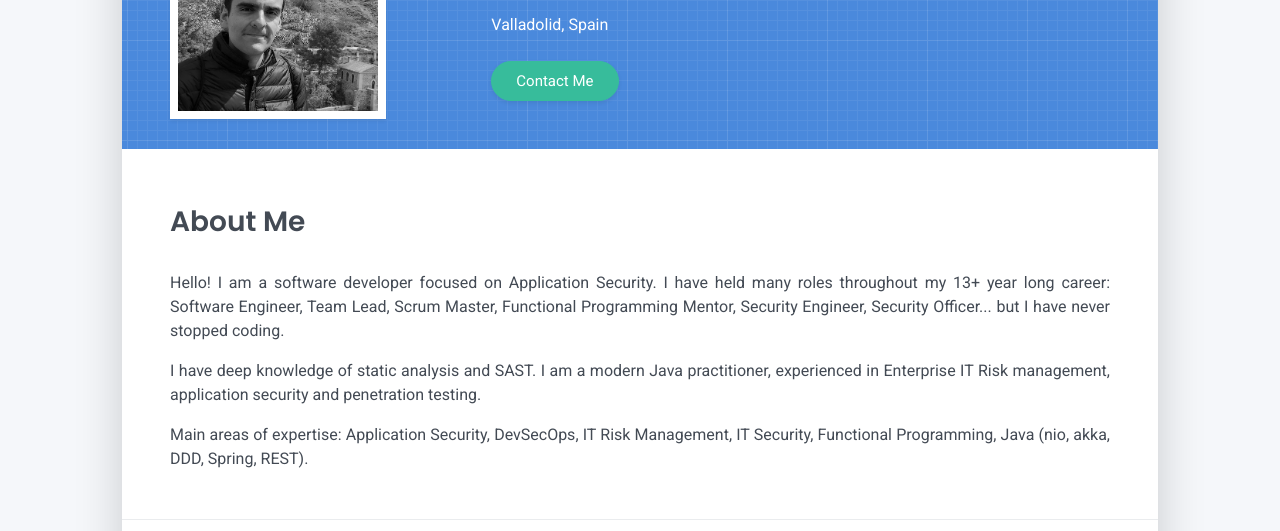
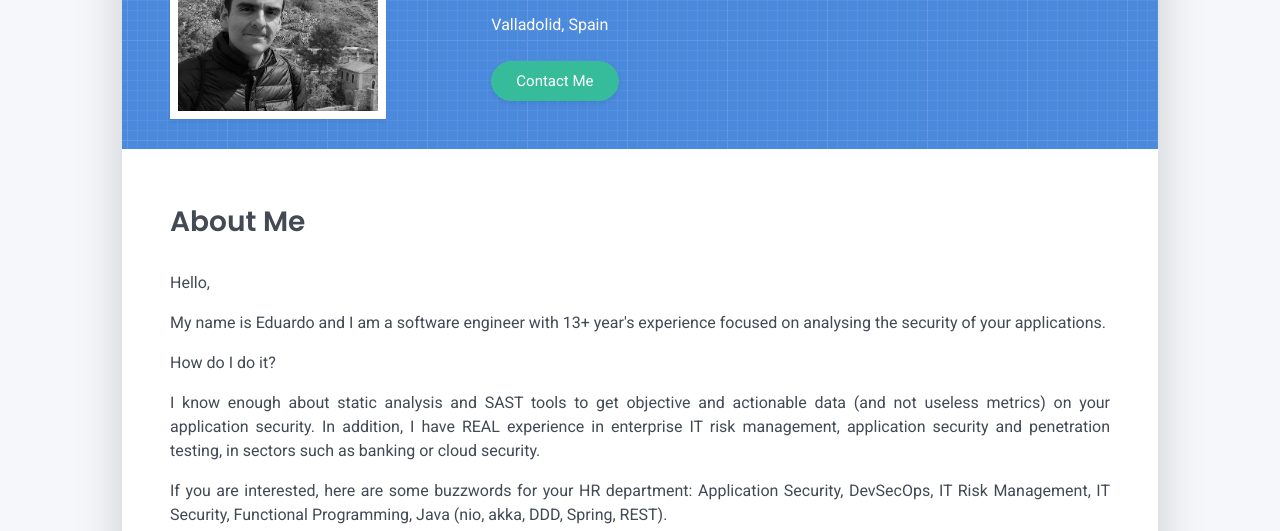
Before and after one commit to jfbyers/jfbyers.github.io, a plain HTML site: page index.html in a window 1280 px wide. Shown: the part 269-800 px from the top of the page. Drawn offline with Linux system fonts and the light colour scheme.

Commit message:
Text changed

```diff
--- a/index.html
+++ b/index.html
@@ -70,14 +70,19 @@
     <div class="row">
 
         <h2 class="h3 mb-3">About Me</h2>
-        <p>Hello! I am a software developer focused on Application Security. I have held many roles throughout my
-          <script type="text/javascript">document.write(dateDiff());</script><noscript>14</noscript>+ year long career: Software Engineer, Team Lead, Scrum Master, Functional Programming Mentor, Security Engineer, Security Officer... but I have never stopped coding.</p>
 
-<p>I have deep knowledge of static analysis and SAST. I am a modern Java practitioner, experienced in Enterprise IT Risk management, application security and penetration testing.</p>
+ <p>Hello, </p>
 
-<p> Main areas of expertise: Application Security, DevSecOps, IT Risk Management, IT Security, Functional Programming, Java (nio, akka, DDD, Spring, REST).</p>
+ <p>My name is Eduardo and I am a software engineer with <script type="text/javascript">document.write(dateDiff());</script><noscript>14</noscript>+ year's experience focused on analysing the security of your applications. </p>
 
+ <p>How do I do it? </p>
 
+ <p>I know enough about static analysis and SAST tools to get objective and actionable data (and not useless metrics) on your application security.
+In addition, I have REAL experience in enterprise IT risk management, application security and penetration testing, in sectors such as banking or cloud security. </p>
+
+ <p>If you are interested, here are some buzzwords for your HR department:
+
+Application Security, DevSecOps, IT Risk Management, IT Security, Functional Programming, Java (nio, akka, DDD, Spring, REST). </p>
     </div>
   </div>
   <hr class="d-print-none"/>
```
